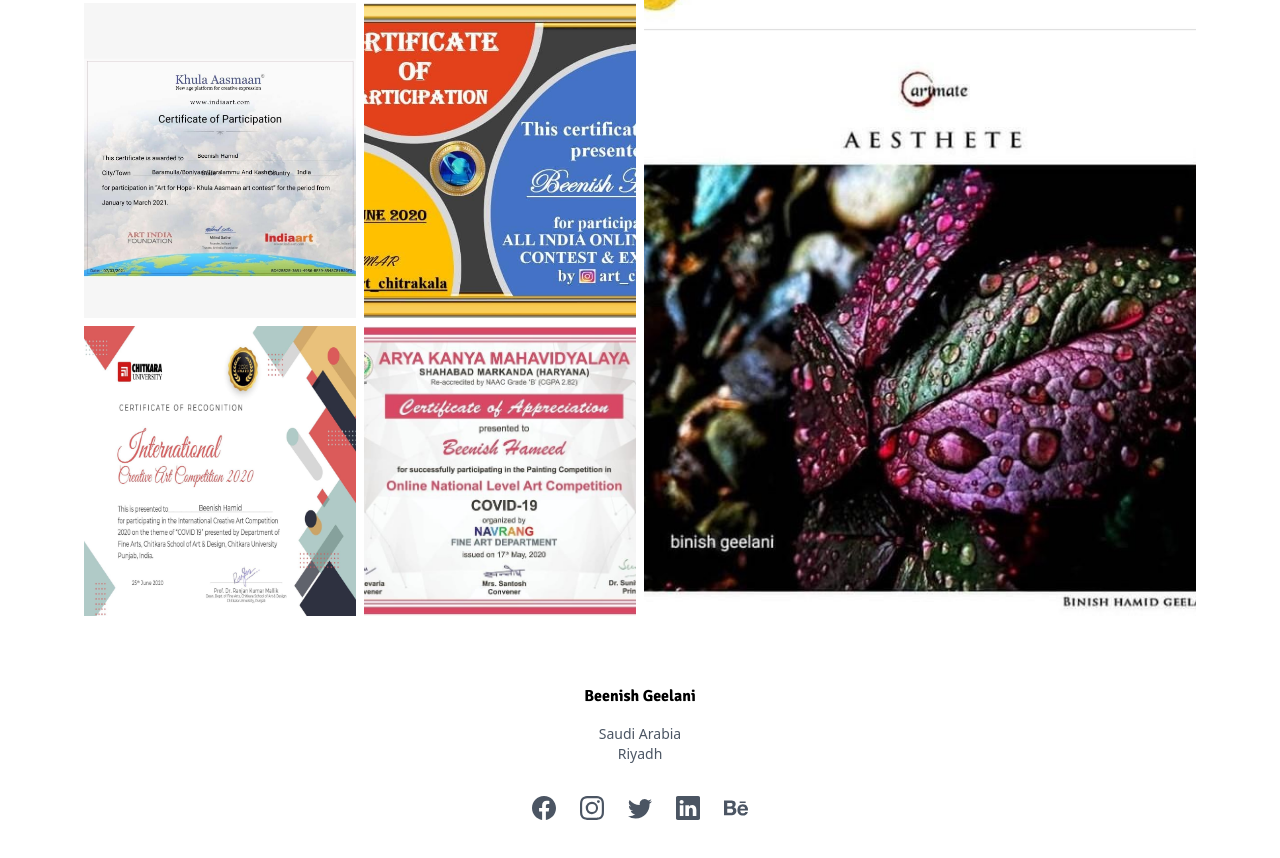
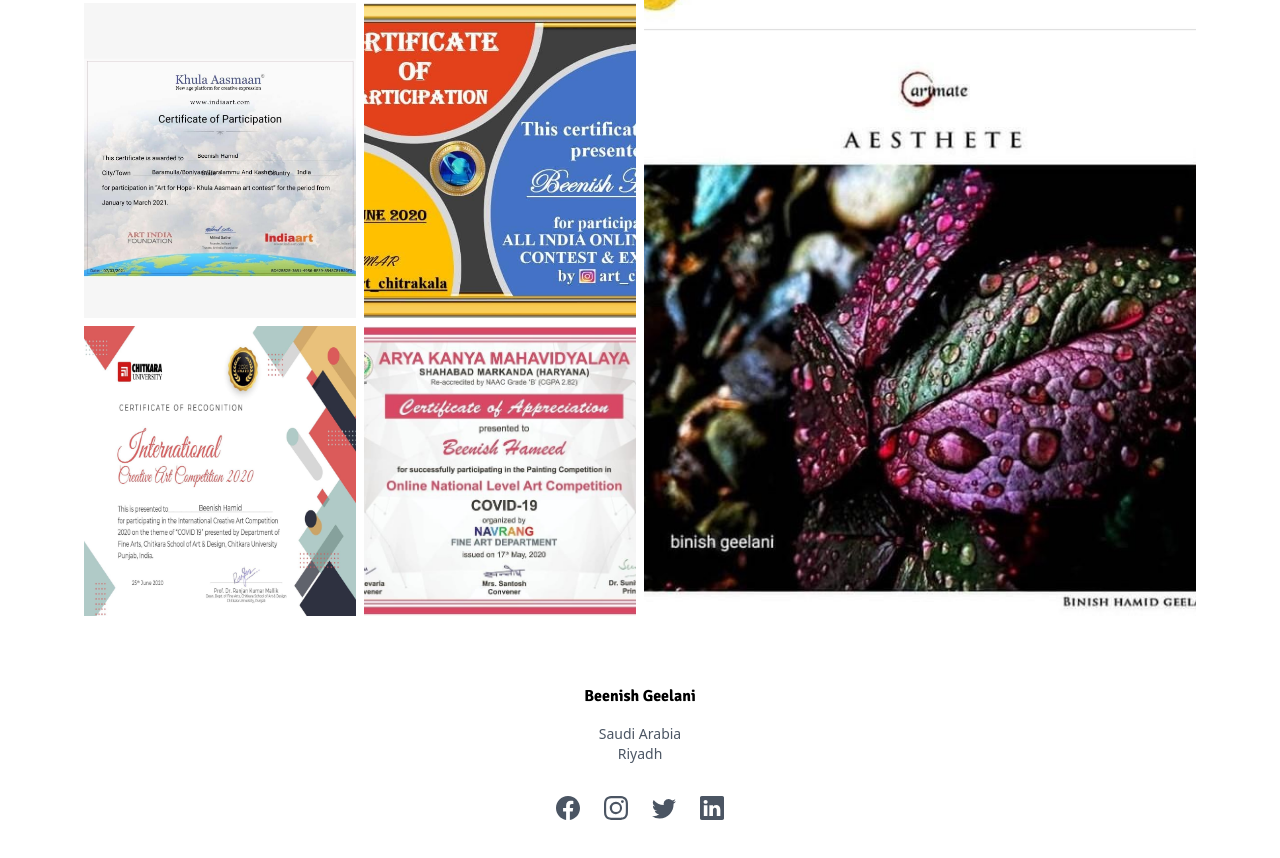
Before and after one commit to beenishgeelani/Portfolio, a plain HTML site: page certification.html in a window 1280 px wide. Shown: the part 1414-2272 px from the top of the page. Drawn offline with nearby package versions, Linux system fonts and the light colour scheme; some packages are replaced by stand-ins of ours; files that its build step writes are made by us from their sources; a script that the page names is missing.

Commit message:
Update certification.html

```diff
--- a/certification.html
+++ b/certification.html
@@ -329,14 +329,6 @@
                     d="M0 1.146C0 .513.526 0 1.175 0h13.65C15.474 0 16 .513 16 1.146v13.708c0 .633-.526 1.146-1.175 1.146H1.175C.526 16 0 15.487 0 14.854V1.146zm4.943 12.248V6.169H2.542v7.225h2.401zm-1.2-8.212c.837 0 1.358-.554 1.358-1.248-.015-.709-.52-1.248-1.342-1.248-.822 0-1.359.54-1.359 1.248 0 .694.521 1.248 1.327 1.248h.016zm4.908 8.212V9.359c0-.216.016-.432.08-.586.173-.431.568-.878 1.232-.878.869 0 1.216.662 1.216 1.634v3.865h2.401V9.25c0-2.22-1.184-3.252-2.764-3.252-1.274 0-1.845.7-2.165 1.193v.025h-.016a5.54 5.54 0 0 1 .016-.025V6.169h-2.4c.03.678 0 7.225 0 7.225h2.4z" />
                 </svg>
               </a>
-              <a class="transition duration-300 hover:opacity-75" href="https://www.behance.net" target="_blank"
-                rel="noreferrer">
-                <span class="sr-only">Behance</span>
-                <svg class="w-6 h-6" fill="currentColor" viewBox="0 0 16 16" aria-hidden="true">
-                  <path
-                    d="M4.654 3c.461 0 .887.035 1.278.14.39.07.711.216.996.391.286.176.497.426.641.747.14.32.216.711.216 1.137 0 .496-.106.922-.356 1.242-.215.32-.566.606-.997.817.606.176 1.067.496 1.348.922.281.426.461.957.461 1.563 0 .496-.105.922-.285 1.278a2.317 2.317 0 0 1-.782.887c-.32.215-.711.39-1.137.496a5.329 5.329 0 0 1-1.278.176L0 12.803V3h4.654zm-.285 3.978c.39 0 .71-.105.957-.285.246-.18.355-.497.355-.887 0-.216-.035-.426-.105-.567a.981.981 0 0 0-.32-.355 1.84 1.84 0 0 0-.461-.176c-.176-.035-.356-.035-.567-.035H2.17v2.31c0-.005 2.2-.005 2.2-.005zm.105 4.193c.215 0 .426-.035.606-.07.176-.035.356-.106.496-.216s.25-.215.356-.39c.07-.176.14-.391.14-.641 0-.496-.14-.852-.426-1.102-.285-.215-.676-.32-1.137-.32H2.17v2.734h2.305v.005zm6.858-.035c.286.285.711.426 1.278.426.39 0 .746-.106 1.032-.286.285-.215.46-.426.53-.64h1.74c-.286.851-.712 1.457-1.278 1.848-.566.355-1.243.566-2.06.566a4.135 4.135 0 0 1-1.527-.285 2.827 2.827 0 0 1-1.137-.782 2.851 2.851 0 0 1-.712-1.172c-.175-.461-.25-.957-.25-1.528 0-.531.07-1.032.25-1.493.18-.46.426-.852.747-1.207.32-.32.711-.606 1.137-.782a4.018 4.018 0 0 1 1.493-.285c.606 0 1.137.105 1.598.355.46.25.817.532 1.102.958.285.39.496.851.641 1.348.07.496.105.996.07 1.563h-5.15c0 .58.21 1.11.496 1.396zm2.24-3.732c-.25-.25-.642-.391-1.103-.391-.32 0-.566.07-.781.176-.215.105-.356.25-.496.39a.957.957 0 0 0-.25.497c-.036.175-.07.32-.07.46h3.196c-.07-.526-.25-.882-.497-1.132zm-3.127-3.728h3.978v.957h-3.978v-.957z" />
-                </svg>
-              </a>
             </div>
           </div>
         </div>
```
